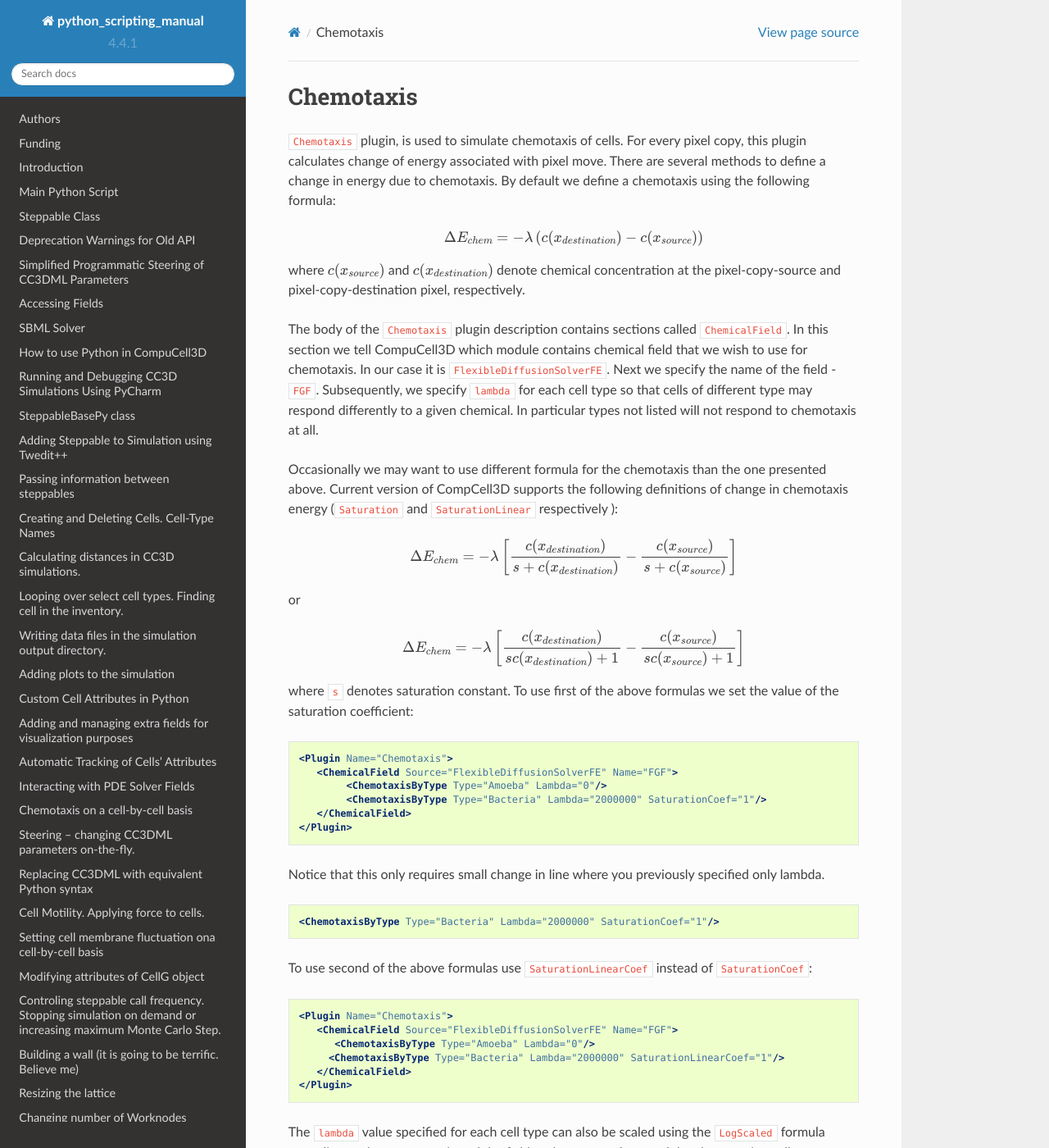
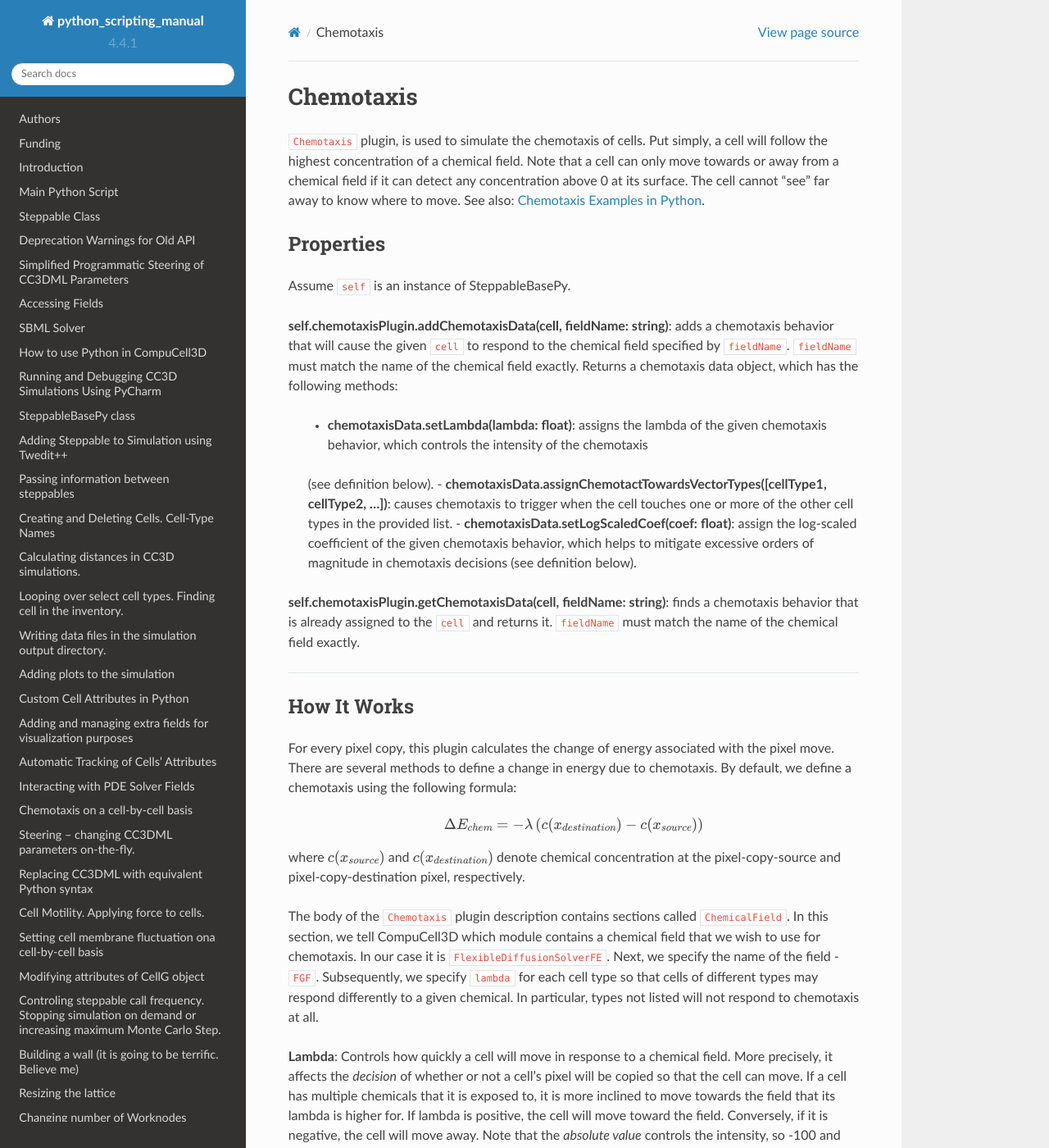
Before and after one commit to CompuCell3D/PythonScriptingManual, a Sphinx documentation site: the page built from docs/chemotaxis_plugin.rst, in a window 1280 px wide and 1400 px high. Shown: the whole window at 82% size. Built offline with Sphinx 7.4.7 and the Read the Docs theme 2.0.0, drawn with Linux system fonts in a browser that asks for light colours; some of the changed text lies outside the part shown.

Commit message:
Added reference info to chemotaxis doc

```diff
--- a/docs/chemotaxis_plugin.rst
+++ b/docs/chemotaxis_plugin.rst
@@ -1,10 +1,43 @@
 Chemotaxis
 ----------
 
-``Chemotaxis`` plugin, is used to simulate chemotaxis
-of cells. For every pixel copy, this plugin calculates change of energy
-associated with pixel move. There are several methods to define a change
-in energy due to chemotaxis. By default we define a chemotaxis using the
+``Chemotaxis`` plugin, is used to simulate the chemotaxis
+of cells. Put simply, a cell will follow the highest concentration of a chemical field.
+Note that a cell can only move towards or away from a
+chemical field if it can detect any concentration above 0 at its surface.
+The cell cannot "see" far away to know where to move.
+See also: `Chemotaxis Examples in Python <https://pythonscriptingmanual.readthedocs.io/en/latest/chemotaxis_on_a_cell-by-cell_basis.html>`_.
+
+Properties
+****************************
+
+Assume ``self`` is an instance of SteppableBasePy.
+
+**self.chemotaxisPlugin.addChemotaxisData(cell, fieldName: string)**: adds a chemotaxis behavior that will cause the given ``cell``
+to respond to the chemical field specified by ``fieldName``.
+``fieldName`` must match the name of the chemical field exactly.
+Returns a chemotaxis data object, which has the following methods:
+
+    - **chemotaxisData.setLambda(lambda: float)**: assigns the lambda of the given chemotaxis behavior, which controls the intensity of the chemotaxis
+    (see definition below).
+    - **chemotaxisData.assignChemotactTowardsVectorTypes([cellType1, cellType2, ...])**: causes chemotaxis to trigger when the cell touches
+    one or more of the other cell types in the provided list.
+    - **chemotaxisData.setLogScaledCoef(coef: float)**: assign the log-scaled
+    coefficient of the given chemotaxis behavior, which helps to mitigate
+    excessive orders of magnitude in chemotaxis decisions (see definition below).
+
+**self.chemotaxisPlugin.getChemotaxisData(cell, fieldName: string)**: finds a chemotaxis behavior that is already assigned to the ``cell`` and returns it.
+``fieldName`` must match the name of the chemical field exactly.
+
+****************************
+
+
+How It Works
+***************************
+
+For every pixel copy, this plugin calculates the change of energy
+associated with the pixel move. There are several methods to define a change
+in energy due to chemotaxis. By default, we define a chemotaxis using the
 following formula:
 
 .. math::
@@ -19,15 +52,25 @@ where :math:`c(x_{source})` and :math:`c(x_{destination})` denote chemical conce
 the pixel-copy-source and pixel-copy-destination pixel, respectively.
 
 The body of the ``Chemotaxis`` plugin description contains sections called
-``ChemicalField``. In this section we tell CompuCell3D which module contains
-chemical field that we wish to use for chemotaxis. In our case it is
-``FlexibleDiffusionSolverFE``. Next we specify the name of the field - ``FGF``.
+``ChemicalField``. In this section, we tell CompuCell3D which module contains
+a chemical field that we wish to use for chemotaxis. In our case it is
+``FlexibleDiffusionSolverFE``. Next, we specify the name of the field - ``FGF``.
 Subsequently, we specify ``lambda`` for each cell type so that cells of
-different type may respond differently to a given chemical. In
-particular types not listed will not respond to chemotaxis at all.
+different types may respond differently to a given chemical. In
+particular, types not listed will not respond to chemotaxis at all.
 
-Occasionally we may want to use different formula for the chemotaxis
-than the one presented above. Current version of CompCell3D supports the
+**Lambda**: Controls how quickly a cell will move in response to a chemical field.
+More precisely, it affects the *decision* of whether or not a cell's pixel will be copied so that the cell can move.
+If a cell has multiple chemicals that it is exposed to, it is more inclined to move towards the field that its lambda is higher for.
+If lambda is positive, the cell will move toward the field.
+Conversely, if it is negative, the cell will move away.
+Note that the *absolute value* controls the intensity,
+so -100 and +100 will each have a similar effect on the cell.
+
+****************************
+
+Occasionally, we may want to use a different formula for the chemotaxis
+than the one presented above. The current version of CompCell3D supports the
 following definitions of change in chemotaxis energy (``Saturation`` and
 ``SaturationLinear`` respectively ):
 
@@ -48,8 +91,8 @@ or
    \end{eqnarray}
 
 
-where ``s`` denotes saturation constant. To use first of the above
-formulas we set the value of the saturation coefficient:
+where ``s`` denotes saturation constant. To use the first of the above
+formulas, we set the value of the saturation coefficient:
 
 .. code-block:: xml
 
@@ -61,7 +104,7 @@ formulas we set the value of the saturation coefficient:
     </Plugin>
 
 
-Notice that this only requires small change in line where you previously
+Notice that this only requires a small change in line where you previously
 specified only lambda.
 
 .. code-block:: xml
@@ -69,7 +112,7 @@ specified only lambda.
     <ChemotaxisByType Type="Bacteria" Lambda="2000000" SaturationCoef="1"/>
 
 
-To use second of the above formulas use ``SaturationLinearCoef`` instead of
+To use the second of the above formulas use ``SaturationLinearCoef`` instead of
 ``SaturationCoef``:
 
 .. code-block:: xml
@@ -110,9 +153,10 @@ the following attribute:
     <ChemotaxisByType Type="Amoeba" Lambda="100 "ChemotactTowards="Medium"/>
 
 
-This will cause that the change in chemotaxis energy will be non-zero
+This will cause the change in chemotaxis energy to be non-zero
 only for those pixel copy attempts that happen between pixels belonging
 to ``Amoeba`` and ``Medium``.
+Essentially, the amoeba will follow the highest concentration of the medium it can find.
 
 .. note::
 
@@ -176,10 +220,10 @@ fields listed in the CC3DML will be used to calculate chemotaxis energy:
     …
 
 
-In the above excerpt from the CC3DML configuration file we see that
+In the above excerpt from the CC3DML configuration file, we see that
 cells of type ``Macrophage`` will chemotax in response to ``ATTR`` gradient.
 
-Using Python scripting we can modify chemotaxis properties of individual
+Using Python scripting we can modify the chemotaxis properties of individual
 cells as follows:
 
 
@@ -207,12 +251,11 @@ cells as follows:
                            cd.setLambda(lam)
                        break
 
-In the ``start`` function for first encountered cell of type ``Macrophage``
-(``type==self.cell_type.Macrophage``) we insert ``ChemotaxisData`` object (it determines chemotaxing
-properties) and initialize ``λ`` parameter to ``20``. We also initialize vector
-of cell types towards which Macrophage cell will chemotax (it will
-chemotax towards Medium and Bacterium cells). Notice the break statement
-inside the if statement, inside the loop. It ensures that only first
+In the ``start`` function for the first encountered cell of type ``Macrophage``
+(``type==self.cell_type.Macrophage``), we insert a ``ChemotaxisData`` object (it determines chemotaxing
+properties) and initialize ``λ`` parameter to ``20``.
+We also initialize a vector of cell types towards which Macrophage cells will chemotax
+(it will chemotax towards Medium and Bacterium cells). Notice the break statement inside the if statement, inside the loop. It ensures that only first
 encountered Macrophage cell will have chemotaxing properties altered.
 
 In the step function we decrease lambda chemotaxis by ``3`` units every ``100``
--- a/docs/dividing_clusters.rst
+++ b/docs/dividing_clusters.rst
@@ -176,7 +176,7 @@ A Python helper for mitosis is available from Twedit++'s code snippets:
 ``CC3D Python->Mitosis``.
 
 
-How it Works
+How It Works
 ***************************
 
 While dividing non-clustered cells is straightforward, doing the same
```
Also changed, not shown: docs/chemotaxis_on_a_cell-by-cell_basis.rst (+20 -20 lines).
